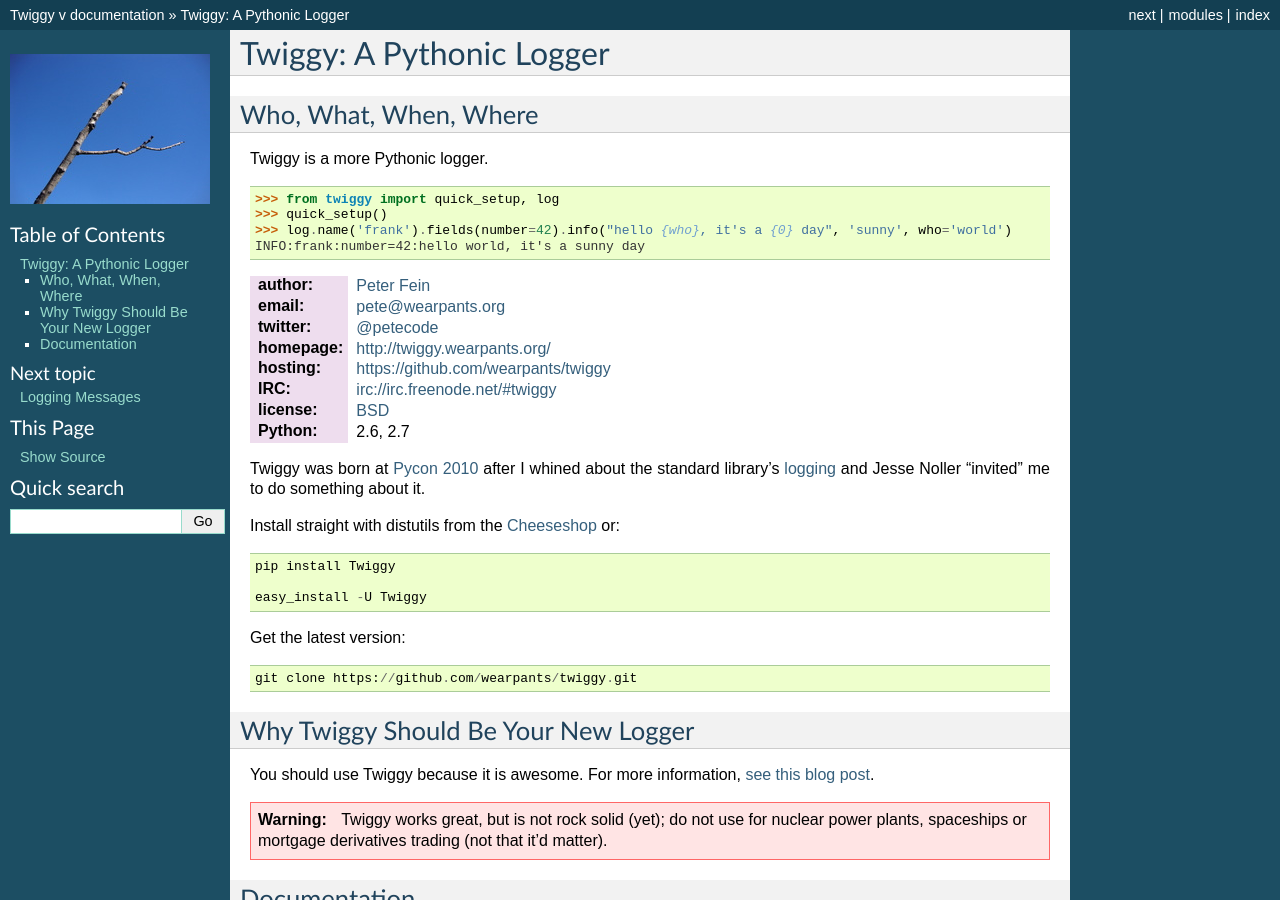
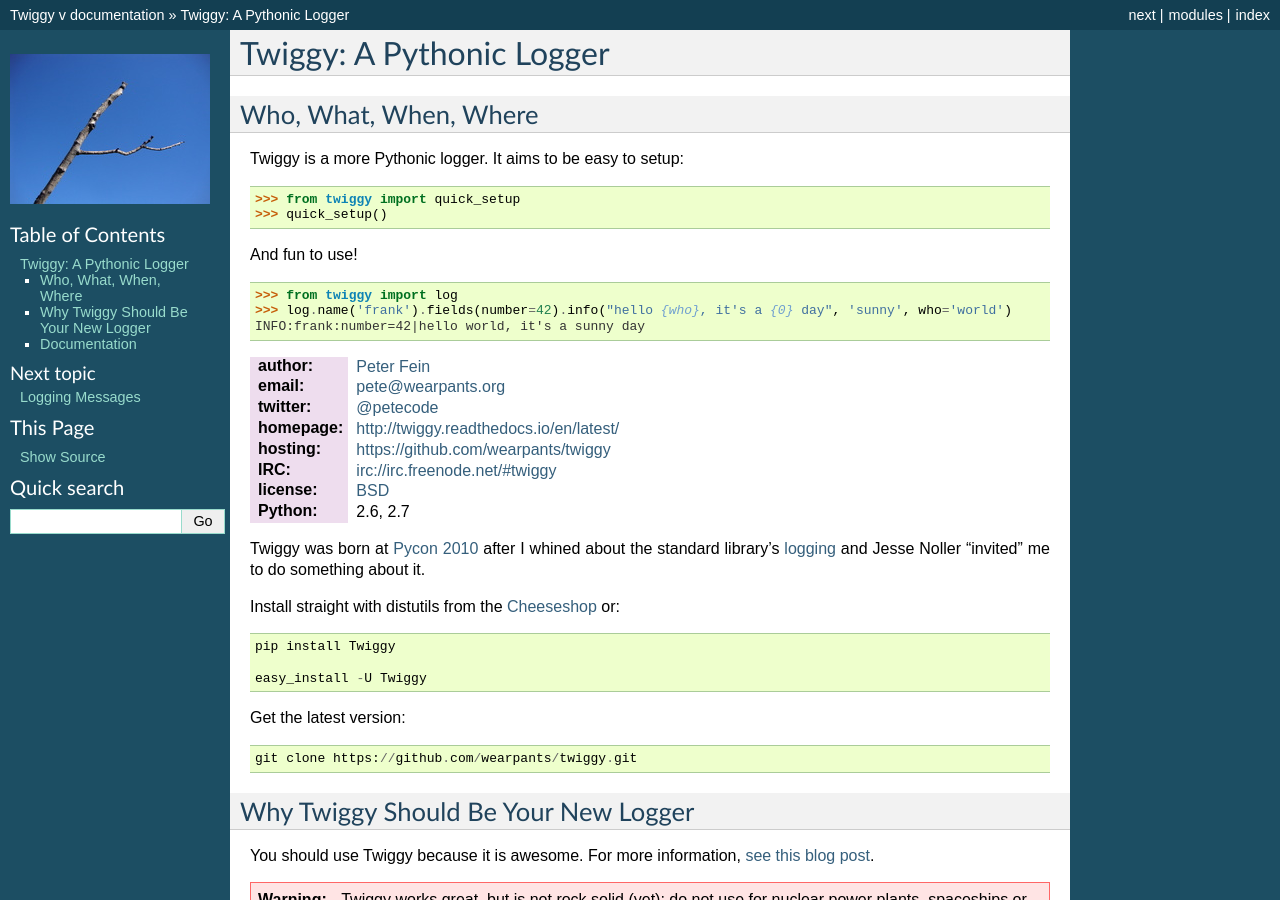
Before and after one commit to wearpants/twiggy, a Sphinx documentation site: the page built from doc/index.rst, in a window 1280 px wide and 900 px high. Built offline with Sphinx 7.4.7, drawn with Linux system fonts in a browser that asks for light colours; the version number could not be read and is left out.

```diff
--- a/doc/index.rst
+++ b/doc/index.rst
@@ -11,27 +11,33 @@ Twiggy: A Pythonic Logger
 Who, What, When, Where
 ****************************
 
-Twiggy is a more Pythonic logger.
+Twiggy is a more Pythonic logger.  It aims to be easy to setup:
+
+.. doctest::
+
+    >>> from twiggy import quick_setup
+    >>> quick_setup()
+
+And fun to use!
 
 .. doctest:: demo
 
-    >>> from twiggy import quick_setup, log
-    >>> quick_setup()
+    >>> from twiggy import log
     >>> log.name('frank').fields(number=42).info("hello {who}, it's a {0} day", 'sunny', who='world')
-    INFO:frank:number=42:hello world, it's a sunny day
+    INFO:frank:number=42|hello world, it's a sunny day
 
-:author: `Peter Fein <http://i.wearpants.org>`_
+:author: `Peter Fein <https://wearpants.org/about>`_
 :email: pete@wearpants.org
 :twitter: `@petecode <https://twitter.com/petecode>`_
-:homepage: http://twiggy.wearpants.org/
+:homepage: http://twiggy.readthedocs.io/en/latest/
 :hosting: https://github.com/wearpants/twiggy
 :IRC: `irc://irc.freenode.net/#twiggy <http://irc.lc/freenode/twiggy/>`_
-:license: `BSD <http://www.opensource.org/licenses/bsd-license.php>`_
+:license: `BSD <https://opensource.org/licenses/bsd-license.php>`_
 :Python: 2.6, 2.7
 
-Twiggy was born at `Pycon 2010 <http://us.pycon.org/2010/>`_ after I whined about the standard library's `logging <http://docs.python.org/library/logging.html>`_ and Jesse Noller "invited" me to do something about it.
+Twiggy was born at `Pycon 2010 <http://pyvideo.org/events/pycon-us-2010.html>`_ after I whined about the standard library's `logging <https://docs.python.org/3/library/logging.html>`_ and Jesse Noller "invited" me to do something about it.
 
-Install straight with distutils from the `Cheeseshop <http://pypi.python.org/pypi/Twiggy>`_ or::
+Install straight with distutils from the `Cheeseshop <https://pypi.python.org/pypi/Twiggy>`_ or::
 
     pip install Twiggy
 
@@ -45,7 +51,7 @@ Get the latest version::
 Why Twiggy Should Be Your New Logger
 *************************************
 
-You should use Twiggy because it is awesome. For more information, `see this blog post <http://blog.wearpants.org/meet-twiggy>`_.
+You should use Twiggy because it is awesome. For more information, `see this blog post <https://wearpants.org/petecode/meet-twiggy/>`_.
 
 .. warning::
     Twiggy works great, but is not rock solid (yet); do not use for nuclear power plants, spaceships or mortgage derivatives trading (not that it'd matter).
--- a/doc/testing.rst
+++ b/doc/testing.rst
@@ -13,11 +13,11 @@ The following need to be installed prior to testing:
 
 * Python 2.7.1 or greater.
 
-* The `coverage <http://pypi.python.org/pypi/coverage>`_ module.
+* The `coverage <https://pypi.python.org/pypi/coverage>`_ module.
 
-* `sphinx <http://sphinx.pocoo.org/>`_ 1.0.8 or greater. You'll need to get and build the `sphinx source <https://bitbucket.org/birkenfeld/sphinx/>`_.
+* `sphinx <http://www.sphinx-doc.org/en/stable/>`_ 1.0.8 or greater. You'll need to get and build the `sphinx source <https://bitbucket.org/birkenfeld/sphinx/>`_.
 
-* `Twiggy source <http://hg.wearpants.org/twiggy/>`_.
+* `Twiggy source <https://github.com/wearpants/twiggy/>`_.
 
 *******************
 Running Tests
--- a/twiggy/__init__.py
+++ b/twiggy/__init__.py
@@ -47,7 +47,7 @@ def _del_globals():
     del __fields, log, emitters, __internal_format, __internal_output, internal_log, devel_log
 
 
-if 'TWIGGY_UNDER_TEST' not in os.environ:  # pragma: no cover
+if not os.environ.get('TWIGGY_UNDER_TEST', None):  # pragma: no cover
     _populate_globals()
 
 
```
Also changed, not shown: doc/logging.rst (+5 -4 lines), doc/reference_guide.rst (+5 -5 lines), .travis.yml, 1 other file.
